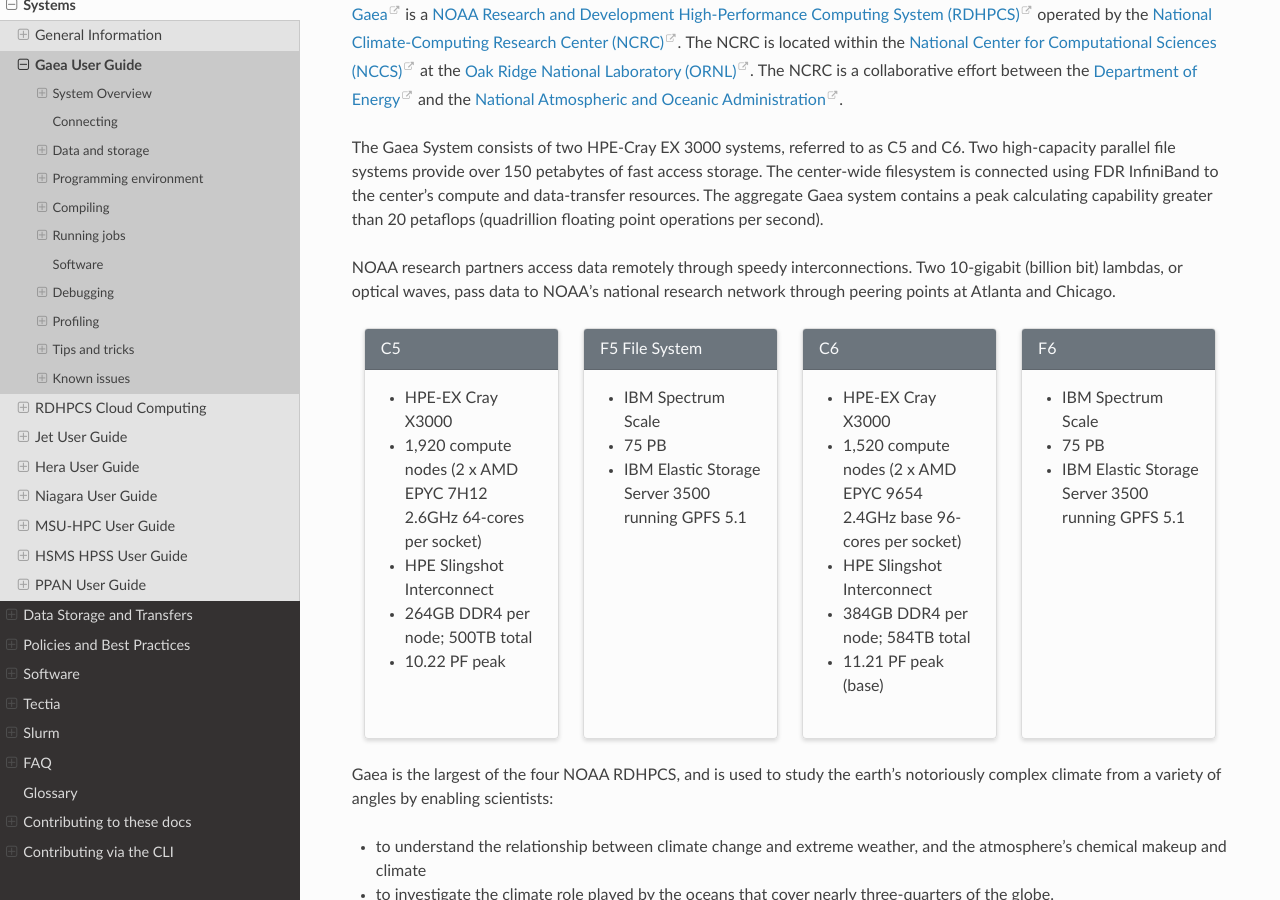
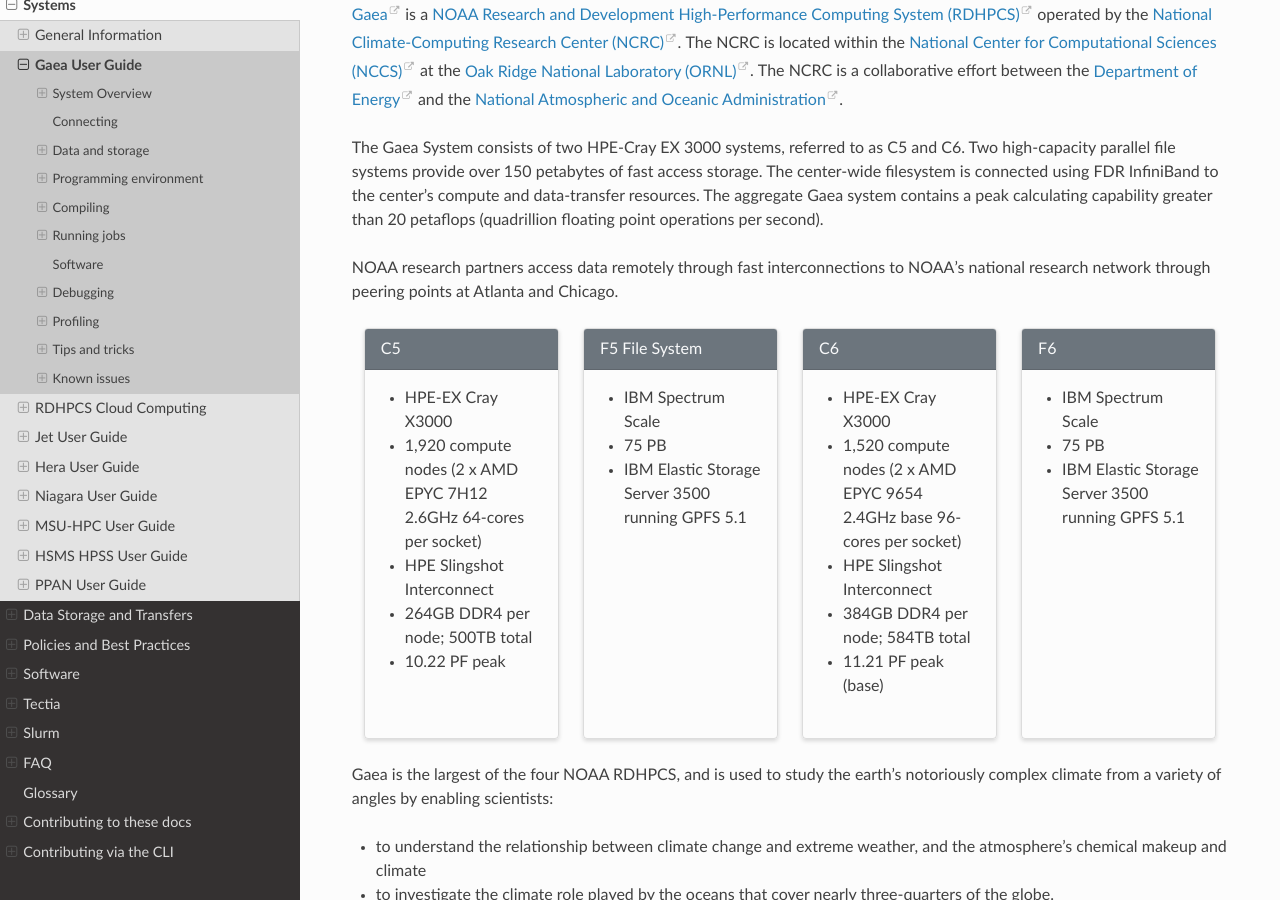
Before and after one commit to NOAA-RDHPCS/noaa-rdhpcs.github.io, a Sphinx documentation site: the page built from source/systems/gaea_user_guide.rst, in a window 1280 px wide and 900 px high, scrolled down 498 px. Built offline with Sphinx 7.4.7 and the Read the Docs theme 2.0.0, drawn with Linux system fonts in a browser that asks for light colours.

Commit message:
remove bandwidth mentions
they're wrong and worded very strangely as well.

```diff
--- a/source/systems/gaea_user_guide.rst
+++ b/source/systems/gaea_user_guide.rst
@@ -33,9 +33,8 @@ the center's compute and data-transfer resources. The aggregate Gaea system
 contains a peak calculating capability greater than 20 petaflops (quadrillion
 floating point operations per second).
 
-NOAA research partners access data remotely through speedy
-interconnections. Two 10-gigabit (billion bit) lambdas, or optical
-waves, pass data to NOAA's national research network through peering
+NOAA research partners access data remotely through fast
+interconnections to NOAA's national research network through peering
 points at Atlanta and Chicago.
 
 .. grid:: 4
```
